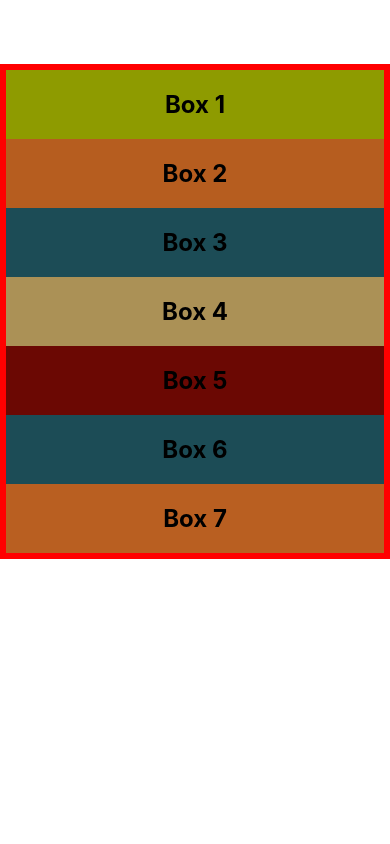
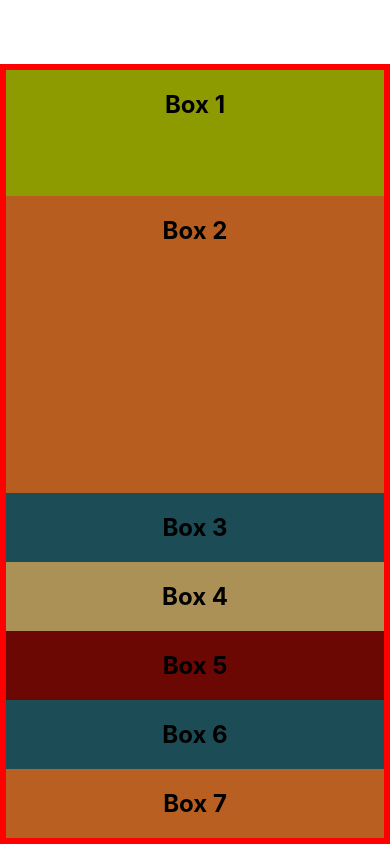
Before and after one commit to amontalvof/react-native-demo, a React Native app: screen / in a window 390 px wide. Built offline with nearby package versions, Linux system fonts and the light colour scheme.

Commit message:
feat: Flex

```diff
--- a/App.js
+++ b/App.js
@@ -3,9 +3,10 @@
 
 export default function App() {
     return (
+        // <View style={{ backgroundColor: 'plum', flex: 1 }}></View>
         <View style={styles.container}>
-            <Box style={{ backgroundColor: '#8e9b00' }}>Box 1</Box>
-            <Box style={{ backgroundColor: '#b65d1f' }}>Box 2</Box>
+            <Box style={{ backgroundColor: '#8e9b00', flex: 1 }}>Box 1</Box>
+            <Box style={{ backgroundColor: '#b65d1f', flex: 3 }}>Box 2</Box>
             <Box style={{ backgroundColor: '#1c4c56' }}>Box 3</Box>
             <Box style={{ backgroundColor: '#ab9156' }}>Box 4</Box>
             <Box style={{ backgroundColor: '#6b0803' }}>Box 5</Box>
@@ -17,6 +18,7 @@
 
 const styles = StyleSheet.create({
     container: {
+        flex: 1,
         marginTop: 64,
         borderWidth: 6,
         borderColor: 'red',
```
